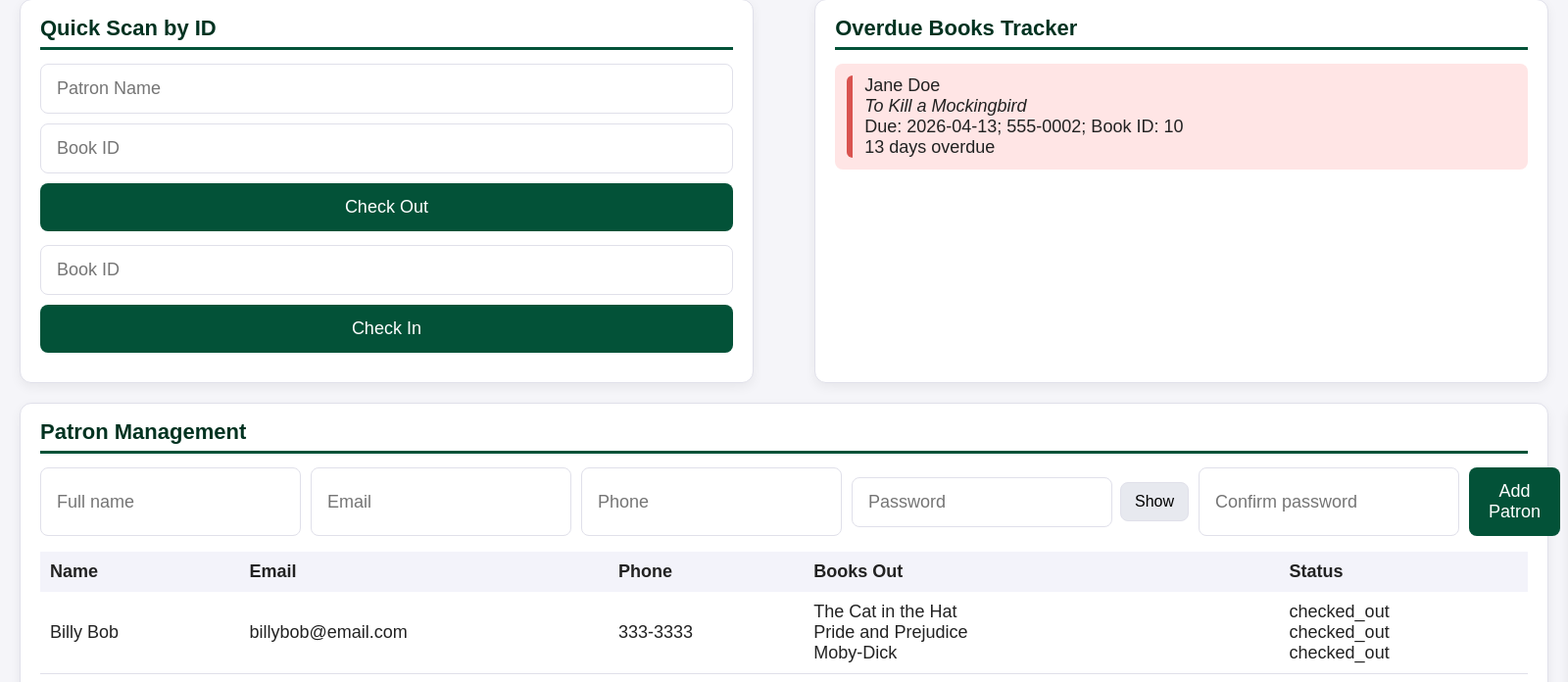
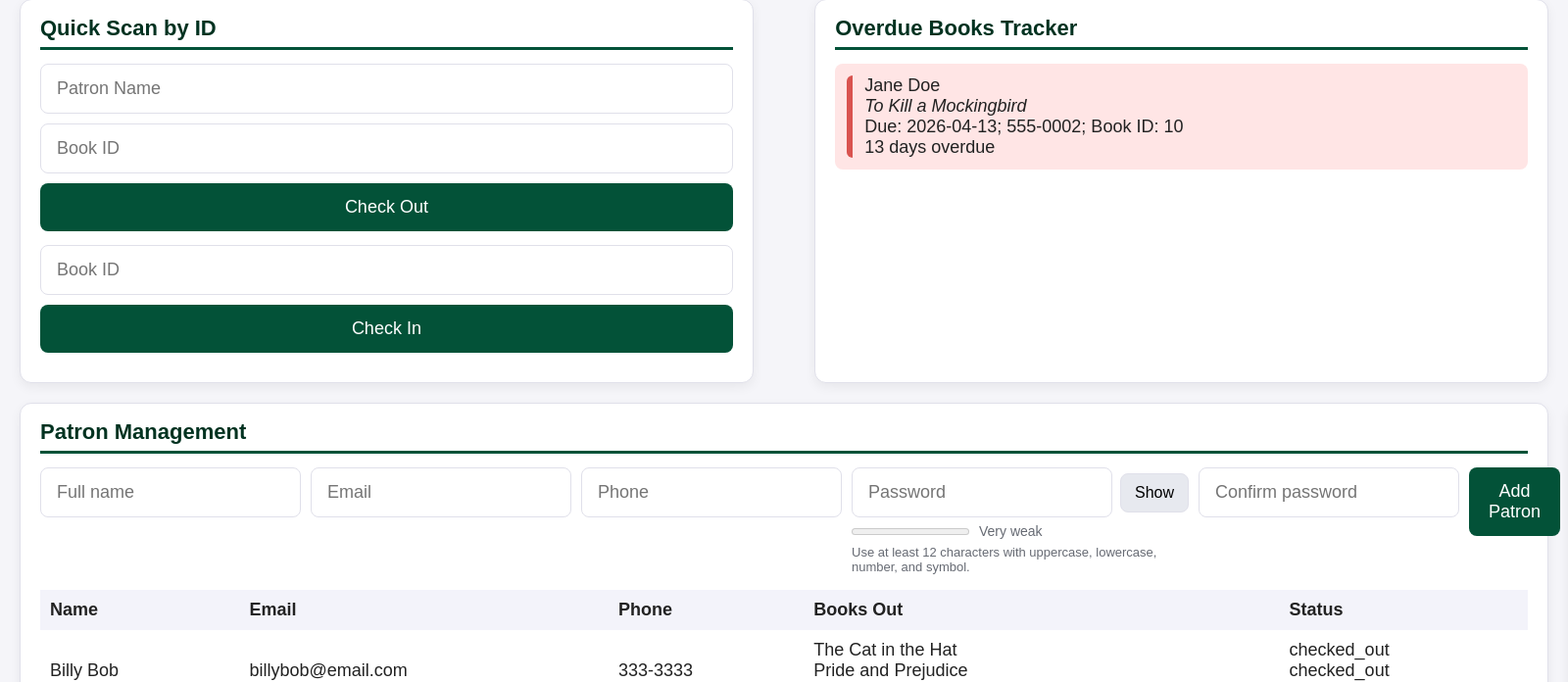
Before and after one commit to rae-stair/intro-to-cyber-project, a Flask app: page /admin in a window 1600 px wide; the page is wider, and only the part inside the window is pictured. Shown: the part 98-794 px from the top of that part at 98% size. Run offline with Flask 3, Linux system fonts and the light colour scheme; a user stored in the database is signed in; data comes from the database, SQL or seed files in the repository.

Commit message:
strong password fix

```diff
--- a/Project Front End/app.py
+++ b/Project Front End/app.py
@@ -1,4 +1,5 @@
 import os
+import re
 import sqlite3
 from flask import Flask, abort, current_app, flash, redirect, render_template, request, send_from_directory, session, url_for
 
@@ -14,6 +15,21 @@ def get_db():
     return conn
 
 DEV_ROLES = frozenset({"admin", "customer"})
+MIN_PASSWORD_LENGTH = 12
+COMMON_PASSWORD_BLOCKLIST = frozenset({
+    "password",
+    "password1",
+    "123456",
+    "12345678",
+    "123456789",
+    "qwerty",
+    "abc123",
+    "letmein",
+    "welcome",
+    "admin",
+    "admin123",
+    "iloveyou",
+})
 
 app = Flask(__name__, template_folder="html", static_folder="static")
 app.secret_key = os.environ.get("FLASK_SECRET_KEY", "dev-secret-change-in-production")
@@ -28,6 +44,28 @@ def _session_has_auth() -> bool:
 
 def _dev_role_ok(role: str) -> bool:
     return _session_has_auth() and session.get("dev_role") == role
+
+def _validate_new_patron_password(password: str) -> str | None:
+    normalized = password.strip()
+    if len(normalized) < MIN_PASSWORD_LENGTH:
+        return f"Password must be at least {MIN_PASSWORD_LENGTH} characters."
+
+    if normalized.lower() in COMMON_PASSWORD_BLOCKLIST:
+        return "Password is too common. Choose a less guessable password."
+
+    if not re.search(r"[A-Z]", normalized):
+        return "Password must include at least one uppercase letter."
+
+    if not re.search(r"[a-z]", normalized):
+        return "Password must include at least one lowercase letter."
+
+    if not re.search(r"[0-9]", normalized):
+        return "Password must include at least one number."
+
+    if not re.search(r"[^A-Za-z0-9]", normalized):
+        return "Password must include at least one symbol."
+
+    return None
 
 @app.context_processor
 def _inject_dev_skip_flag():
@@ -204,9 +242,19 @@ def admin_add_patron():
     email = request.form.get("email", "").strip()
     phone = request.form.get("phone", "").strip()
     password = request.form.get("password", "").strip()
+    confirm_password = request.form.get("confirm_password", "").strip()
 
-    if not name or not email or not phone or not password:
+    if not name or not email or not phone or not password or not confirm_password:
         flash("All fields are required.", "error")
+        return redirect(url_for("admin_dashboard"))
+
+    if password != confirm_password:
+        flash("Password and confirm password must match.", "error")
+        return redirect(url_for("admin_dashboard"))
+
+    password_error = _validate_new_patron_password(password)
+    if password_error:
+        flash(password_error, "error")
         return redirect(url_for("admin_dashboard"))
 
     db = get_db()
--- a/Project Front End/html/admin.html
+++ b/Project Front End/html/admin.html
@@ -79,6 +79,7 @@
                 <input type="text" name="name" placeholder="Full name" required>
                 <input type="email" name="email" placeholder="Email" required>
                 <input type="text" name="phone" placeholder="Phone" required>
+                <div class="password-column">
                     <div class="password-field">
                         <input
                             id="patron-password"
@@ -89,6 +90,14 @@
                             required
                         >
                         <button type="button" class="toggle-password-btn" data-toggle-target="patron-password">Show</button>
+                    </div>
+                    <div class="password-strength" aria-live="polite">
+                        <meter id="patron-password-strength" min="0" max="5" value="0"></meter>
+                        <span id="patron-password-strength-label">Very weak</span>
+                    </div>
+                    <p class="password-policy-hint">
+                        Use at least 12 characters with uppercase, lowercase, number, and symbol.
+                    </p>
                 </div>
                 <input
                     id="patron-password-confirm"
--- a/Project Front End/static/css/admin.css
+++ b/Project Front End/static/css/admin.css
@@ -144,6 +144,7 @@ body {
 
 .add-patron-form {
     display: flex;
+    align-items: flex-start;
     gap: 10px;
     margin-bottom: 16px;
 }
@@ -153,6 +154,12 @@ body {
     font-size: 18px;
     border: 1px solid var(--border-subtle);
     border-radius: var(--radius-md);
+}
+
+.password-column {
+    display: flex;
+    flex-direction: column;
+    gap: 6px;
 }
 
 .password-field {
@@ -172,6 +179,30 @@ body {
     padding: 10px 14px;
     font-size: 16px;
     cursor: pointer;
+}
+
+.password-strength {
+    display: flex;
+    align-items: center;
+    gap: 10px;
+    min-width: 240px;
+}
+
+.password-strength meter {
+    width: 120px;
+    height: 14px;
+}
+
+.password-strength span {
+    font-size: 14px;
+    color: var(--text-muted);
+}
+
+.password-policy-hint {
+    margin: 0;
+    font-size: 13px;
+    color: var(--text-muted);
+    max-width: 320px;
 }
 
 .add-btn {
--- a/Project Front End/static/js/admin.js
+++ b/Project Front End/static/js/admin.js
@@ -1,4 +1,20 @@
 document.addEventListener("DOMContentLoaded", () => {
+    const MIN_PASSWORD_LENGTH = 12;
+    const COMMON_PASSWORDS = new Set([
+        "password",
+        "password1",
+        "123456",
+        "12345678",
+        "123456789",
+        "qwerty",
+        "abc123",
+        "letmein",
+        "welcome",
+        "admin",
+        "admin123",
+        "iloveyou",
+    ]);
+
     const addPatronForm = document.querySelector(".add-patron-form");
     if (!addPatronForm) {
         return;
@@ -7,6 +23,50 @@ document.addEventListener("DOMContentLoaded", () => {
     const passwordInput = addPatronForm.querySelector("#patron-password");
     const confirmInput = addPatronForm.querySelector("#patron-password-confirm");
     const toggleButton = addPatronForm.querySelector("[data-toggle-target='patron-password']");
+    const strengthMeter = addPatronForm.querySelector("#patron-password-strength");
+    const strengthLabel = addPatronForm.querySelector("#patron-password-strength-label");
+
+    const getPasswordPolicyError = (password) => {
+        if (password.length < MIN_PASSWORD_LENGTH) {
+            return `Password must be at least ${MIN_PASSWORD_LENGTH} characters.`;
+        }
+        if (COMMON_PASSWORDS.has(password.toLowerCase())) {
+            return "Password is too common. Choose a less guessable password.";
+        }
+        if (!/[A-Z]/.test(password)) {
+            return "Password must include at least one uppercase letter.";
+        }
+        if (!/[a-z]/.test(password)) {
+            return "Password must include at least one lowercase letter.";
+        }
+        if (!/[0-9]/.test(password)) {
+            return "Password must include at least one number.";
+        }
+        if (!/[^A-Za-z0-9]/.test(password)) {
+            return "Password must include at least one symbol.";
+        }
+        return "";
+    };
+
+    const updateStrengthMeter = () => {
+        if (!passwordInput || !strengthMeter || !strengthLabel) {
+            return;
+        }
+
+        const value = passwordInput.value;
+        let score = 0;
+        if (value.length >= MIN_PASSWORD_LENGTH) score += 1;
+        if (/[A-Z]/.test(value)) score += 1;
+        if (/[a-z]/.test(value)) score += 1;
+        if (/[0-9]/.test(value)) score += 1;
+        if (/[^A-Za-z0-9]/.test(value)) score += 1;
+        if (COMMON_PASSWORDS.has(value.toLowerCase())) score = Math.min(score, 1);
+
+        strengthMeter.value = score;
+
+        const labels = ["Very weak", "Weak", "Fair", "Good", "Strong", "Very strong"];
+        strengthLabel.textContent = labels[score];
+    };
 
     if (toggleButton && passwordInput) {
         toggleButton.addEventListener("click", () => {
@@ -17,7 +77,26 @@ document.addEventListener("DOMContentLoaded", () => {
     }
 
     if (passwordInput && confirmInput) {
+        passwordInput.addEventListener("input", () => {
+            const policyError = getPasswordPolicyError(passwordInput.value);
+            passwordInput.setCustomValidity(policyError);
+            if (confirmInput.value) {
+                confirmInput.setCustomValidity(
+                    passwordInput.value === confirmInput.value ? "" : "Passwords do not match."
+                );
+            }
+            updateStrengthMeter();
+        });
+
         addPatronForm.addEventListener("submit", (event) => {
+            const policyError = getPasswordPolicyError(passwordInput.value);
+            if (policyError) {
+                event.preventDefault();
+                passwordInput.setCustomValidity(policyError);
+                passwordInput.reportValidity();
+                return;
+            }
+
             if (passwordInput.value !== confirmInput.value) {
                 event.preventDefault();
                 confirmInput.setCustomValidity("Passwords do not match.");
@@ -25,10 +104,15 @@ document.addEventListener("DOMContentLoaded", () => {
                 return;
             }
             confirmInput.setCustomValidity("");
+            passwordInput.setCustomValidity("");
         });
 
         confirmInput.addEventListener("input", () => {
-            confirmInput.setCustomValidity("");
+            confirmInput.setCustomValidity(
+                passwordInput.value === confirmInput.value ? "" : "Passwords do not match."
+            );
         });
     }
+
+    updateStrengthMeter();
 });
```
Lines whose indentation alone changed are shown as unchanged.
